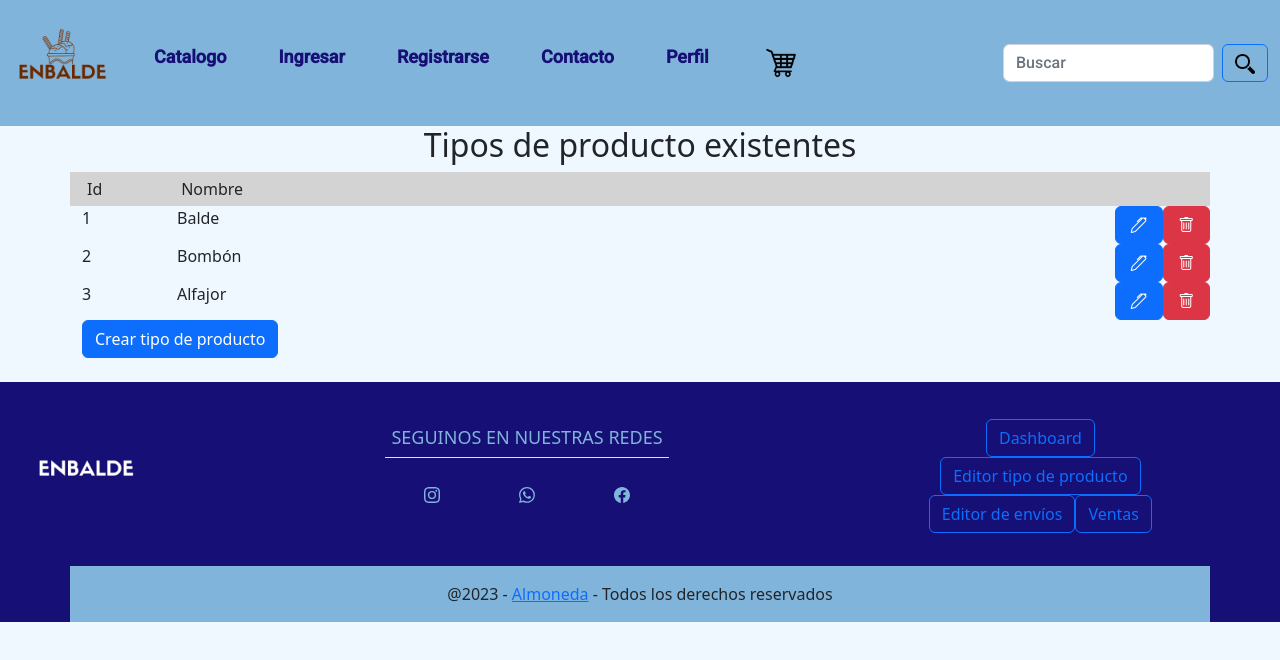
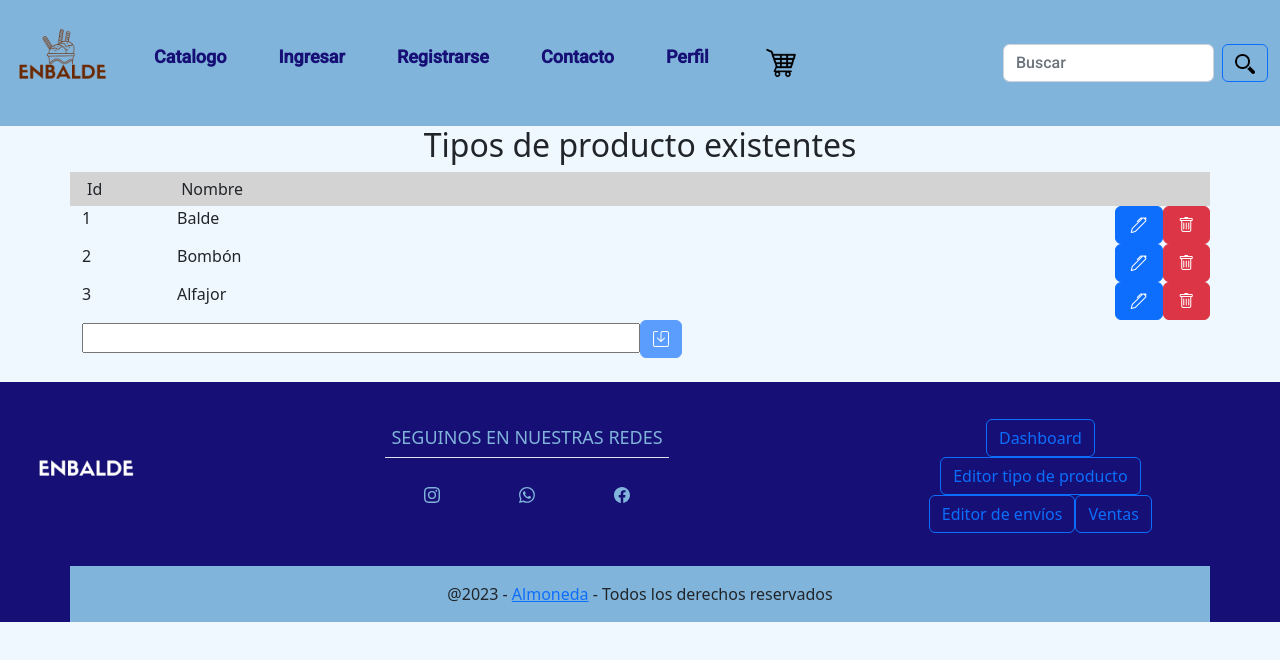
Before and after one commit to NataliaAlvarezIspc/proyecto-ispc-ecommerce, an Angular app in the folder front-end/enbalde/: page /tipo-producto in a window 1280 px wide. Shown: the top 660 px of the page. Built offline with nearby package versions, Linux system fonts and the light colour scheme.

Commit message:
agregar texto para crear tipos nuevos

```diff
--- a/front-end/enbalde/src/app/pages/tipo-producto/tipo-producto.component.html
+++ b/front-end/enbalde/src/app/pages/tipo-producto/tipo-producto.component.html
@@ -10,11 +10,13 @@
         <div class="row" *ngFor="let tipoProducto of tipoProductos">
           <app-item-tipo-producto [tipoProducto]="tipoProducto"></app-item-tipo-producto>
         </div>
-      </div>
-    </div>
-    <div class="row">
-      <div class="col-5">
-        <button type="button" class="col btn btn-primary" (click)="crear()">Crear tipo de producto</button>
+        <div class="row">
+          <form [formGroup]="crearTipoProductoForm" (ngSubmit)="crear(crearTipoProductoForm.value.nombre)">
+            <div class="col-2 col-lg-1 col-md-1 col-xl-1"></div>
+            <input formControlName="nombre" id="nombre" name="nombre" type="text" class="col-10 col-lg-6 col-md-6 col-xl-6">
+            <button type="submit" class="col btn btn-primary" [disabled]="!crearTipoProductoForm.valid"><i class="bi bi-save"></i></button>
+          </form>
+        </div>
       </div>
     </div>
 </div>
--- a/front-end/enbalde/src/app/pages/tipo-producto/tipo-producto.component.ts
+++ b/front-end/enbalde/src/app/pages/tipo-producto/tipo-producto.component.ts
@@ -1,6 +1,7 @@
 import { Component, Input } from '@angular/core';
 import { TipoProducto } from '../producto/modelo/modelo.tipoProducto';
 import { ProductosService } from 'src/app/productos.service';
+import { FormBuilder, FormGroup, Validators } from '@angular/forms';
 
 @Component({
   selector: 'app-tipo-producto',
@@ -10,14 +11,21 @@ import { ProductosService } from 'src/app/productos.service';
 })
 
 export class TipoProductoComponent {
-  @Input() tipoProductos: TipoProducto [] = [ ];
+  crearTipoProductoForm!: FormGroup;
 
-  constructor(private productosService: ProductosService) {
+  @Input() tipoProductos: TipoProducto [] = [];
+
+  constructor(private formBuilder: FormBuilder, private productosService: ProductosService) {
   }
 
   ngOnInit(): void {
     this.tipoProductos = this.productosService.obtenerTipos();
+    this.crearTipoProductoForm = this.formBuilder.group({
+      nombre: ["", [Validators.required, Validators.minLength(1), Validators.maxLength(40)]]
+    })
   }
+
+  get nombre() { return this.crearTipoProductoForm.get('nombre'); }
 
   editar(tipoProducto: TipoProducto) {
     alert(`Editando ${tipoProducto.nombre} (próximamente)`);
@@ -29,7 +37,12 @@ export class TipoProductoComponent {
     }
   }
 
-  crear() {
-    alert("Creando tipo de producto nuevo (próximamente)");
+  crear(nombre: string) {
+    if (this.productosService.crearTipo(nombre)) {
+      alert(`${nombre} creado exitosamente`);
+    }
+    else {
+      alert(`No se pudo crear el tipo de producto ${nombre}`);
+    }
   }
 }
```
